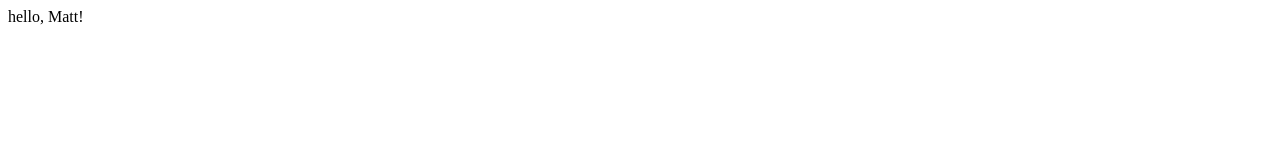
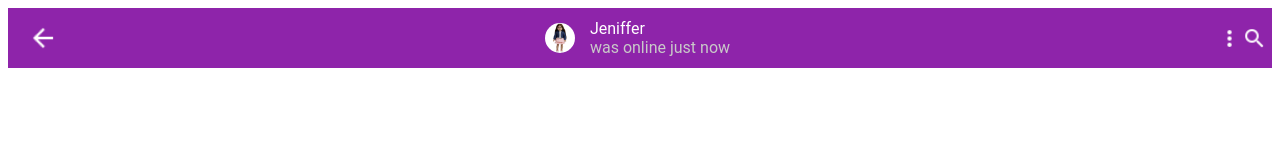
Before and after one commit to turk0v/2018-FS-11-Frontend-Turkov, a React app in the folder my-app/: page / in a window 1280 px wide. Built offline with nearby package versions, Linux system fonts and the light colour scheme.

Commit message:
added header of single chat

```diff
--- a/my-app/src/App/App.js
+++ b/my-app/src/App/App.js
@@ -1,10 +1,12 @@
 import React, { Component } from 'react';
+import Header from './Components/Header/Header'
 
 export default class App extends Component {
 	render() {
-		const name = "Matt";
 		return (
-			<div>hello, {name}!</div>
+			<div>
+				<Header/>
+			</div>
 		);
 	}
 }
--- a/my-app/src/App/Components/Header/Header.js
+++ b/my-app/src/App/Components/Header/Header.js
@@ -0,0 +1,24 @@
+import React, { Component } from 'react';
+import shadowStyles from './shadow.css'
+import backArrow from '../../public/back_arrow.png'
+import userAvatar from '../../public/avatar.png'
+import menuButton from '../../public/menu.png'
+import searchButton from '../../public/search.png'
+
+export default class Header extends Component {
+	render() {
+		return (
+			<div className = "header-user">
+			<style>${shadowStyles.toString()}</style>
+			<img src={backArrow} id="back_img"></img>
+			<img src={userAvatar} id="user_avatar"></img>
+				<div class="senderInfo">
+	        		<div class="name">Jeniffer</div>
+	        		<div class="last_seen">was online just now</div>
+	    		</div>
+	    	<img src={menuButton} alt="Menu" id="menu_button"></img>
+	    	<img src={searchButton} alt="Search" id="search_button"></img>
+			</div>
+		);
+	}
+}
--- a/my-app/src/App/Components/Header/shadow.css
+++ b/my-app/src/App/Components/Header/shadow.css
@@ -0,0 +1,61 @@
+.header-user {
+	display: flex;
+	background-color: #8e24aa;
+	font-family: 'Roboto', sans-serif;
+	height: 60px
+}
+
+
+.header-user > .senderInfo {
+	margin-top: auto;
+	margin-bottom: auto;
+	display: flex;
+	flex-direction: column;
+	color: white;
+}
+
+
+.last_seen {
+	color: #c9c9c9;
+}
+
+.header-user img {
+	top: 500%;
+	margin: 5px 0 0 0;
+	height: 30px;
+}
+
+#back_img {
+	margin-top: auto;
+	margin-bottom: auto;
+	text-decoration: none;
+	display: flex;
+	flex-direction: column;
+	margin-left: 20px;
+}
+
+#user_avatar {
+	margin-top: auto;
+	margin-bottom: auto;
+	border-radius: 60%;
+	display: flex;
+	flex-direction: column;
+	margin-left:auto;
+	margin-right: 15px;
+}
+
+#menu_button {
+	margin-top: auto;
+	margin-bottom: auto;
+	justify-content: flex-end;
+	height: 25px;
+	margin-left: auto;
+}
+
+#search_button {
+	margin-top: auto;
+	margin-bottom: auto;
+	justify-content: flex-end;
+	margin-right: 5px;
+	height: 25px;
+}
```
Also changed, not shown: my-app/public/index.html (+1 -1 lines), my-app/src/App/public/avatar.png (added), my-app/src/App/public/back_arrow.png (added), my-app/src/App/public/menu.png (added), my-app/src/App/public/search.png (added), my-app/src/index.js (line endings or trailing spaces).
